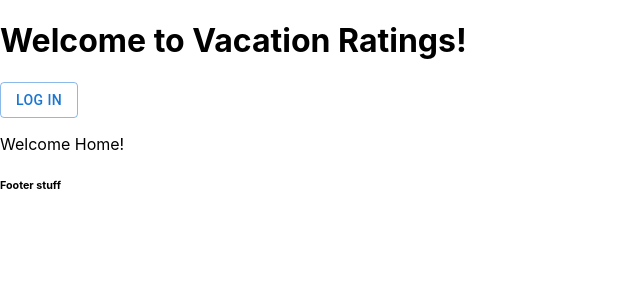
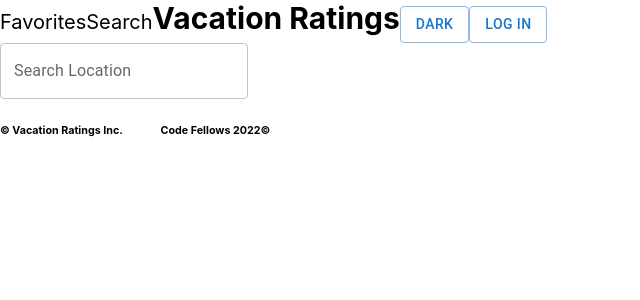
Before and after one commit to Vacation-Ratings/frontend, a React (Create React App) app: page /search in a window 1280 px wide. Both pictures are taken after a click on the button "LOG IN". Shown: the top 300 px of the page, without its empty margins (0-640 px from the left). Built offline with nearby package versions, Linux system fonts and the light colour scheme; the HTML template or start-up script is replaced by a standard one.

Commit message:
frontend rendering header. Need to fix theme mode and connect signin

```diff
--- a/package.json
+++ b/package.json
@@ -13,6 +13,7 @@
     "react": "^17.0.2",
     "react-dom": "^17.0.2",
     "react-redux": "^7.2.6",
+    "react-router-dom": "^6.2.2",
     "react-scripts": "5.0.0",
     "redux": "^4.1.2",
     "web-vitals": "^2.1.4"
--- a/src/App.css
+++ b/src/App.css
@@ -2,37 +2,12 @@
   text-align: center;
 }
 
-.App-logo {
-  height: 40vmin;
-  pointer-events: none;
+.dark {
+  color: white;
+  background-color: black;
 }
 
-@media (prefers-reduced-motion: no-preference) {
-  .App-logo {
-    animation: App-logo-spin infinite 20s linear;
-  }
+.light {
+  color: black;
+  background-color: white;
 }
-
-.App-header {
-  background-color: #282c34;
-  min-height: 100vh;
-  display: flex;
-  flex-direction: column;
-  align-items: center;
-  justify-content: center;
-  font-size: calc(10px + 2vmin);
-  color: white;
-}
-
-.App-link {
-  color: #61dafb;
-}
-
-@keyframes App-logo-spin {
-  from {
-    transform: rotate(0deg);
-  }
-  to {
-    transform: rotate(360deg);
-  }
-}
--- a/src/App.js
+++ b/src/App.js
@@ -1,17 +1,30 @@
 import './App.css';
 import { Provider } from 'react-redux';
 import store from './store/index.js';
+import {
+  BrowserRouter,
+  Routes,
+  Route,
+} from "react-router-dom";
 
 import Home from './components/Home.jsx';
 import Header from './components/Header.jsx';
 import Footer from './components/Footer.jsx';
+import Search from './components/Search.jsx';
+import Favorites from './components/Favorites';
 
 
 function App() {
   return (
     <Provider store={store}>
       <Header />
-      <Home />
+      <BrowserRouter>
+        <Routes>
+          <Route path="/" element={<Home />} />
+          <Route path="/search" element={<Search />} />
+          <Route path="/favorites" element={<Favorites />} />
+        </Routes>
+      </BrowserRouter>
       <Footer />
     </Provider>
   );
--- /dev/null
+++ b/src/components/Favorites.jsx
@@ -0,0 +1,11 @@
+
+
+function Favorites() {
+  return (
+    <div>
+
+    </div>
+  )
+}
+
+export default Favorites;
--- a/src/components/Footer.jsx
+++ b/src/components/Footer.jsx
@@ -4,7 +4,7 @@ function Footer() {
   return (
     <div>
       <h6>
-          Footer stuff
+        &copy; Vacation Ratings Inc. &nbsp; &nbsp; &nbsp; &nbsp; &nbsp; &nbsp; &nbsp;  Code Fellows 2022&copy;
       </h6>
     </div>
   )
--- a/src/components/Header.jsx
+++ b/src/components/Header.jsx
@@ -1,21 +1,40 @@
 import Button from '@mui/material/Button';
 import { useDispatch, useSelector } from 'react-redux';
+import { changeTheme } from '../store/themeSlice.js';
 import { changeAuth } from '../store/authSlice.js';
+import '../css/Header.css';
 
 
 function Header() {
   let dispatch = useDispatch();
+  let theme = useSelector(state => state.theme);
   let auth = useSelector(state => state.auth);
   console.log(auth.isAuth);
 
   const handleSignIn = () => {
     dispatch(changeAuth())
   }
+
+  const themeToggle = () => {
+    dispatch(changeTheme())
+  }
+
   return (
     <div>
-      <h1>
-        Welcome to Vacation Ratings!
-      </h1>
+      {
+        auth.isAuth === true ? (
+        <a className={ theme.theme === 'light' ? 'navLink light' : 'navLink dark' } href="/favorites">
+          Favorites
+        </a>
+        ) : null
+      }
+      <a className={ theme.theme === 'light' ? 'navLink light' : 'navLink dark' } href="/search">
+        Search
+      </a>
+      <a className={ theme.theme === 'light' ? 'siteTitle light' : 'siteTitle dark' } href="/">
+        Vacation Ratings
+      </a>
+      <Button onClick={themeToggle} variant="outlined">{theme.theme === 'light' ? 'Dark' : 'Light'} </Button>
       <Button onClick={handleSignIn} variant="outlined">Log In</Button>
     </div>
   )
--- a/src/components/Home.jsx
+++ b/src/components/Home.jsx
@@ -6,7 +6,7 @@ function Home() {
   return (
     <div>
       <p>
-        Welcome Home!
+        See the Ratings!
       </p>
     </div>
   )
--- /dev/null
+++ b/src/components/Search.jsx
@@ -0,0 +1,22 @@
+// import Button from '@mui/material/Button';
+import { useDispatch, useSelector } from 'react-redux';
+import { useState } from 'react';
+import '../css/Header.css';
+import TextField from '@mui/material/TextField';
+
+
+function Search() {
+  let [query, setQuery] = useState('');
+  let dispatch = useDispatch();
+
+  const handleChange = (e) => {
+    setQuery(e.target.value);
+  }
+  return (
+    <div>
+    <TextField id="outlined-basic" onChange={handleChange} label="Search Location" variant="outlined" />
+    </div>
+  )
+}
+
+  export default Search;
--- /dev/null
+++ b/src/css/Header.css
@@ -0,0 +1,10 @@
+.siteTitle {
+  text-decoration: none;
+  font-size: 30px;
+  font-weight: bold;
+}
+
+.navLink {
+  text-decoration: none;
+  font-size: 20px;
+}
--- a/src/store/index.js
+++ b/src/store/index.js
@@ -1,10 +1,11 @@
 import { configureStore } from "@reduxjs/toolkit";
 import { combineReducers } from "redux";
-
+import themeSlice from "./themeSlice.js";
 import authSlice from './authSlice.js';
 
 const reducers = combineReducers({
   auth: authSlice.reducer,
+  theme: themeSlice.reducer,
 });
 
 const store = configureStore({
--- /dev/null
+++ b/src/store/themeSlice.js
@@ -0,0 +1,18 @@
+import { createSlice } from '@reduxjs/toolkit';
+
+const themeSlice = createSlice({
+  name: 'theme',
+  initialState: {
+    theme: 'light',
+  },
+  reducers: {
+    changeTheme(state, action) {
+      state.theme === 'light' ? state.theme = 'dark' : state.theme = 'light';
+    }
+  }
+});
+
+export const {changeTheme} = themeSlice.actions;
+
+
+export default themeSlice;
```
Also changed, not shown: src/css/Home.css (added), 1 other file (tests, documents, lock files or other folders). Lines whose indentation alone changed are shown as unchanged.
